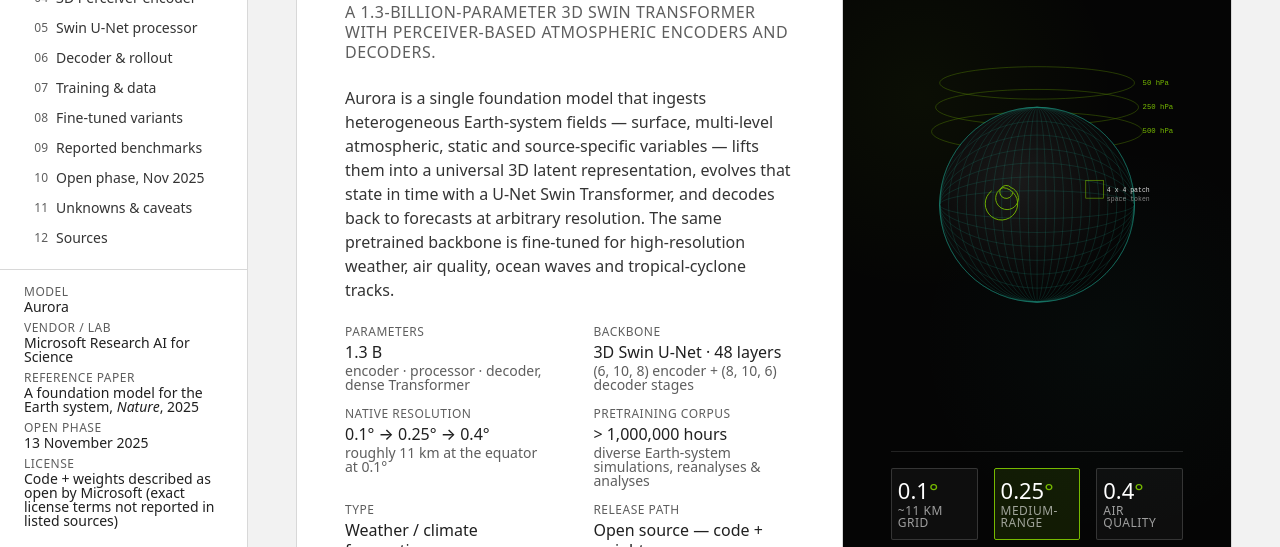
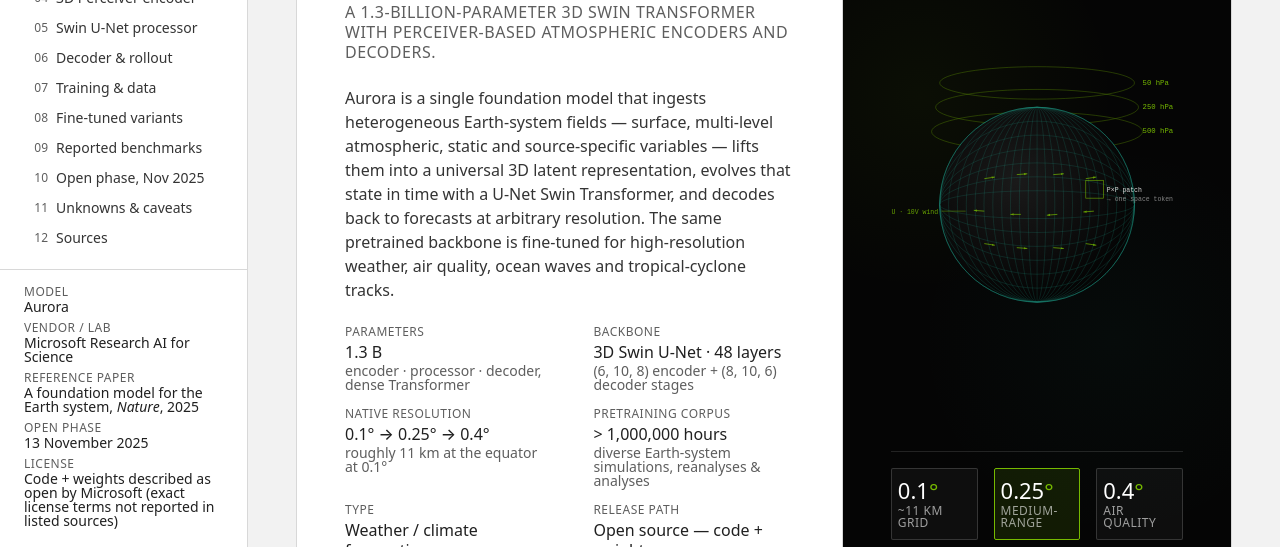
Before and after one commit to rishabhg97/model-atlas, a plain HTML site: page models/aurora/index.html in a window 1280 px wide. Shown: the part 253-800 px from the top of the page. Drawn offline with Linux system fonts and the light colour scheme.

Commit message:
Update Aurora wind visualization

```diff
--- a/models/aurora/index.html
+++ b/models/aurora/index.html
@@ -685,6 +685,9 @@
                   <stop offset="0%"  stop-color="#1a1a1a"/>
                   <stop offset="100%" stop-color="#050505"/>
                 </radialGradient>
+                <marker id="wind-tip" viewBox="0 0 10 10" refX="9" refY="5" markerWidth="4.5" markerHeight="4.5" orient="auto">
+                  <path d="M0,2 L8,5 L0,8 z" fill="#76B900"/>
+                </marker>
               </defs>
 
               <!-- Stacked pressure-level discs -->
@@ -715,15 +718,36 @@
                 <ellipse cx="180" cy="210" rx="105" ry="120"/>
                 <line x1="180" y1="90" x2="180" y2="330" />
               </g>
-              <!-- A hurricane swirl -->
-              <g transform="translate(150 195)" stroke="#76B900" fill="none" stroke-width="1.2" opacity="0.95">
-                <path d="M0 0 a8 8 0 1 1 -2 -6 a14 14 0 1 1 -10 0 a20 20 0 1 1 -14 4"/>
+              <!-- Wind-vector field on the globe surface.
+                   Direct visualisation of Aurora's 10U / 10V surface-wind inputs:
+                   westerlies in the mid-latitudes, easterlies at the tropics. -->
+              <g stroke="#76B900" stroke-width="1" fill="none" opacity="0.85">
+                <!-- Northern mid-latitude westerlies (eastward) -->
+                <path d="M115 178 l13 -2" marker-end="url(#wind-tip)"/>
+                <path d="M155 173 l13 -1" marker-end="url(#wind-tip)"/>
+                <path d="M200 173 l13 -1" marker-end="url(#wind-tip)"/>
+                <path d="M240 178 l13 -2" marker-end="url(#wind-tip)"/>
+                <!-- Tropical easterlies (westward) -->
+                <path d="M250 218 l-13 1" marker-end="url(#wind-tip)"/>
+                <path d="M205 222 l-13 1" marker-end="url(#wind-tip)"/>
+                <path d="M160 222 l-13 0" marker-end="url(#wind-tip)"/>
+                <path d="M115 218 l-13 -1" marker-end="url(#wind-tip)"/>
+                <!-- Southern mid-latitude westerlies -->
+                <path d="M115 258 l13 2" marker-end="url(#wind-tip)"/>
+                <path d="M155 263 l13 1" marker-end="url(#wind-tip)"/>
+                <path d="M200 263 l13 1" marker-end="url(#wind-tip)"/>
+                <path d="M240 258 l13 2" marker-end="url(#wind-tip)"/>
+              </g>
+              <!-- Wind-field label -->
+              <g font-family="Roboto Mono, monospace" font-size="8" opacity="0.85">
+                <line x1="62" y1="218" x2="92" y2="218" stroke="#76B900" stroke-width="0.6"/>
+                <text x="58" y="221" fill="#76B900" text-anchor="end">10U · 10V wind</text>
               </g>
               <!-- Patch annotation -->
               <g font-family="Roboto Mono, monospace" font-size="8" fill="#FFFFFF" opacity="0.85">
                 <rect x="240" y="180" width="22" height="22" fill="none" stroke="#76B900" stroke-width="0.8"/>
-                <text x="266" y="195">4 x 4 patch</text>
-                <text x="266" y="206" fill="#999">space token</text>
+                <text x="266" y="195">P×P patch</text>
+                <text x="266" y="206" fill="#999">→ one space token</text>
               </g>
             </svg>
           </div>
```
Also changed, not shown: index.html (+1 -1 lines).
